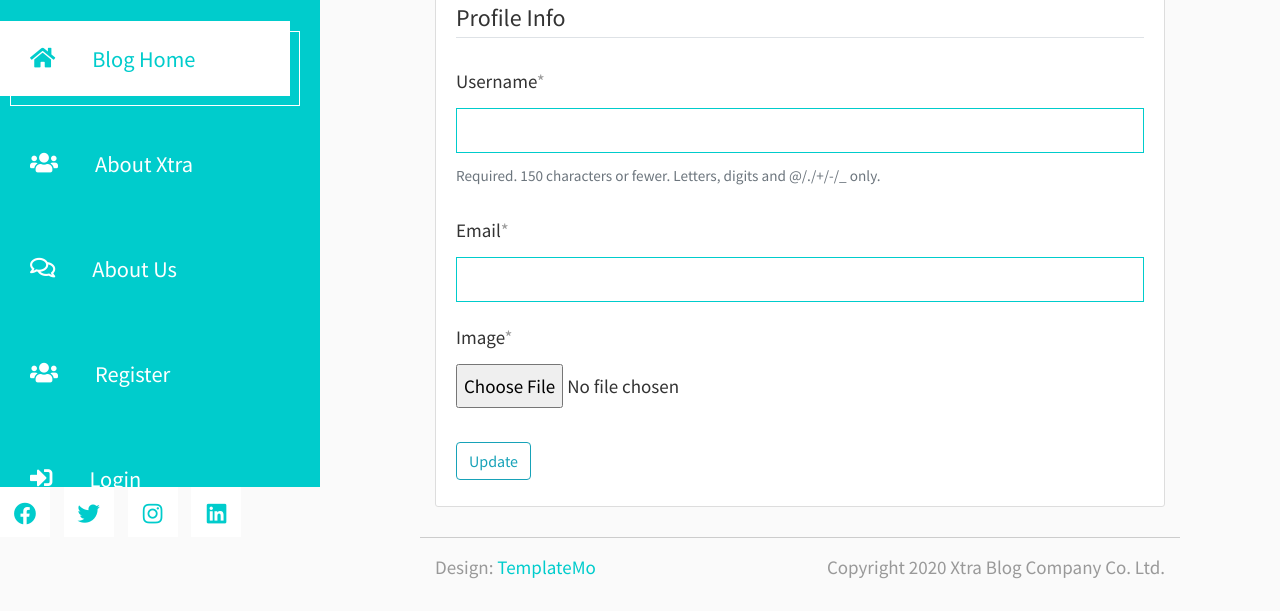
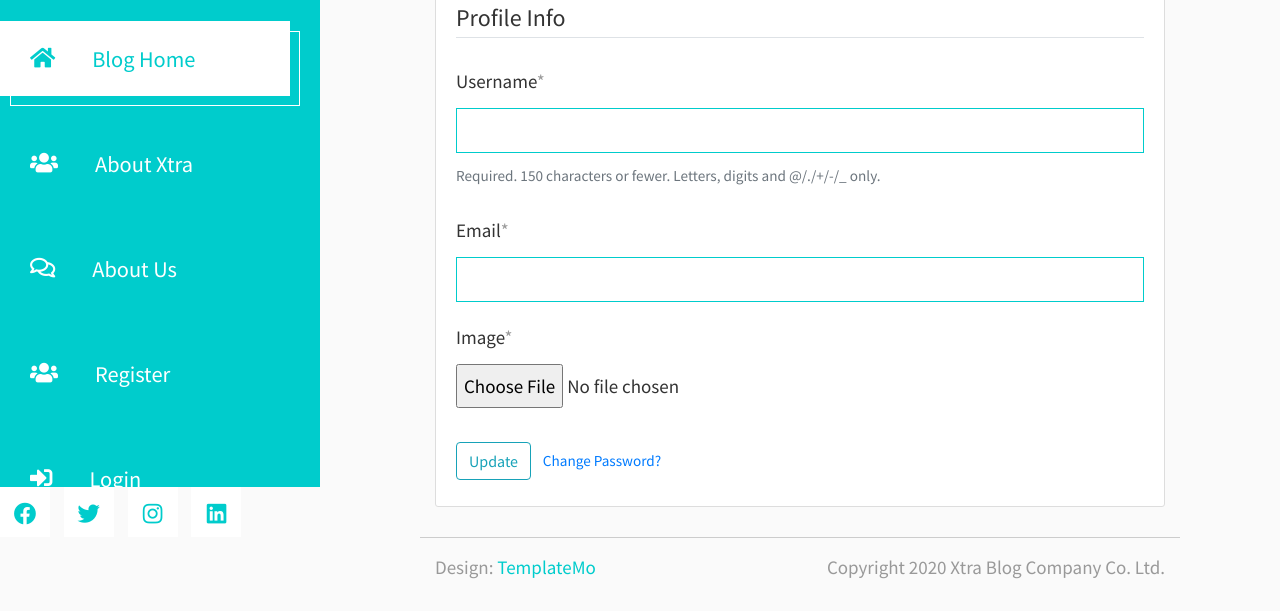
Before and after one commit to mhammed2020/Visit-Morocco-Platform, a Django app: template users/templates/users/profile.html in a window 1280 px wide. Shown: the part 313-924 px from the top of the page. Run offline with Django 3.2, Linux system fonts and the light colour scheme; the template is opened without the code that fills it: values that come from a table or form of the project are taken from there, others are empty; some libraries are stand-ins or nearby versions.

Commit message:
update urlmapping for change password

```diff
--- a/users/templates/users/profile.html
+++ b/users/templates/users/profile.html
@@ -17,7 +17,12 @@
               {{ p_form|crispy }}
           </fieldset>
           <div class="form-group">
+
+
               <button class="btn btn-outline-info" type="submit">Update</button>
+              <small class="text-muted ml-2">
+                <a href="{% url 'password_change' %}">Change Password?</a>
+            </small>
           </div>
       </form>
     </div>
```
